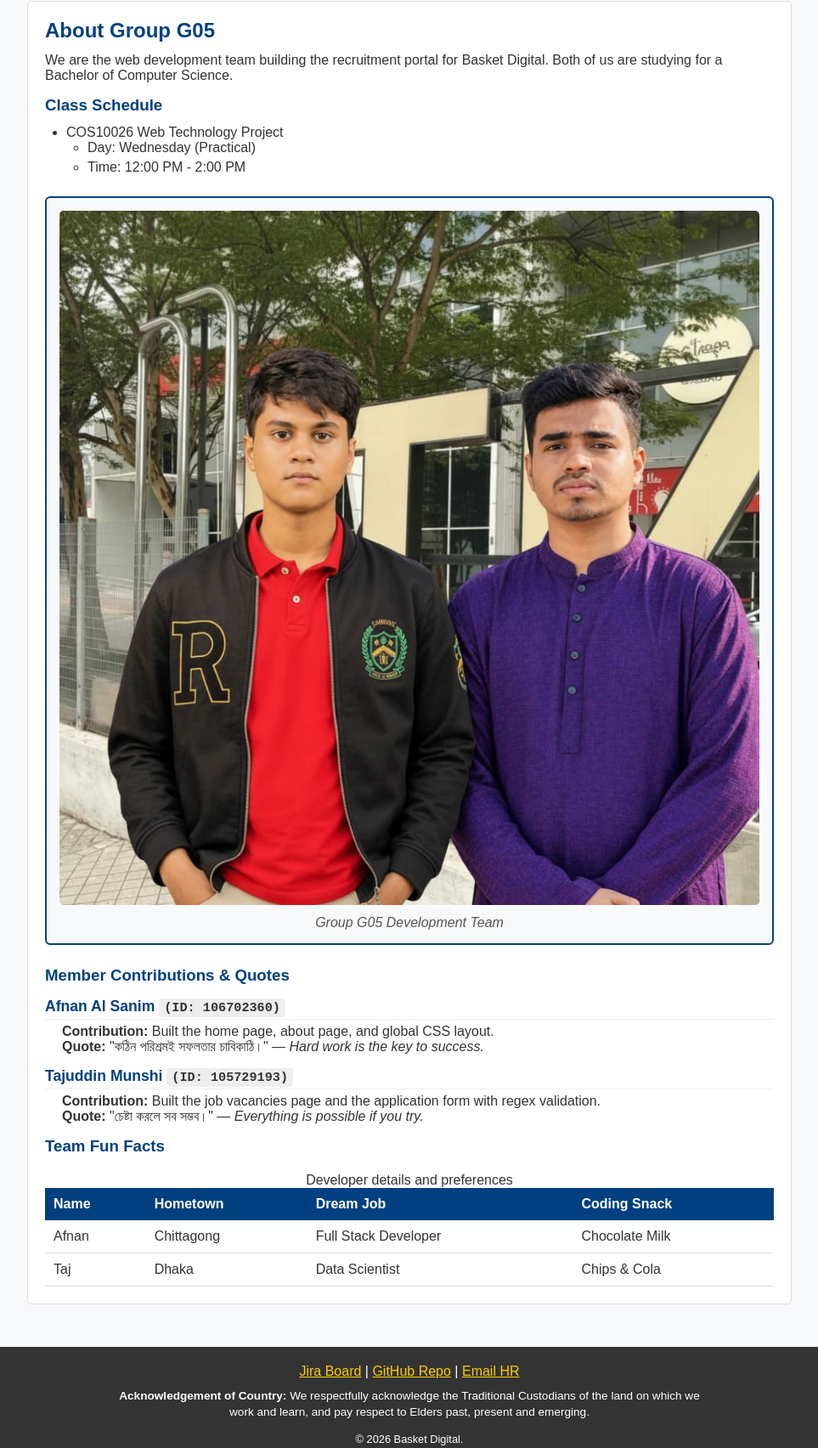
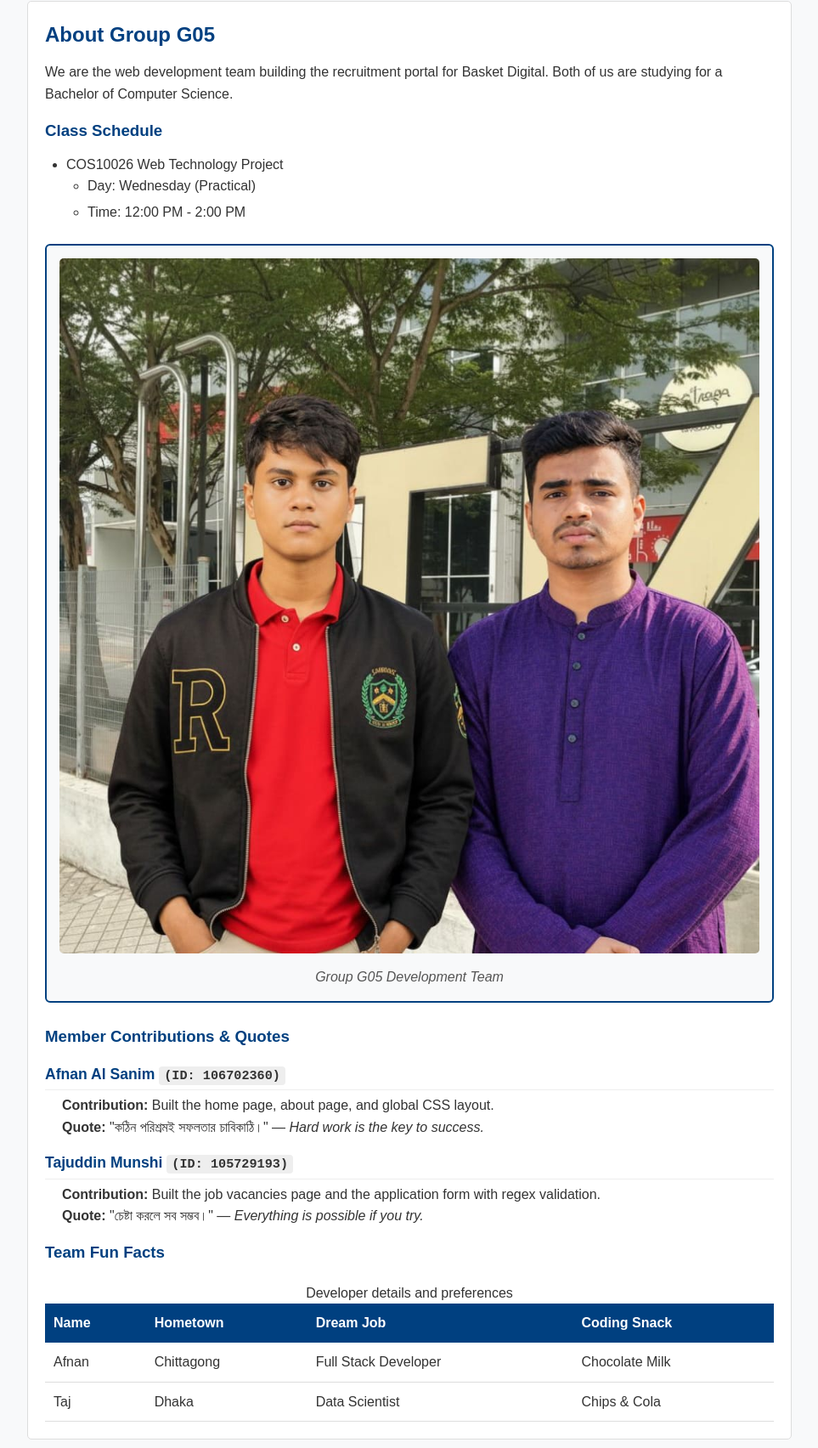
Before and after one commit to 106702360/cos10026-applied-web-project, a plain HTML site: page about.html in a window 1280 px wide. Shown: the part 133-1837 px from the top of the page at 85% size, without its empty margins (158-1121 px from the left). Drawn offline with Linux system fonts and the light colour scheme.

Commit message:
fixing style.css

```diff
--- a/styles/styles.css
+++ b/styles/styles.css
@@ -9,6 +9,13 @@ body {
     font-family: Arial, Helvetica, sans-serif;
     background-color: #f8f9fa;
     color: #333;
+    line-height: 1.6; /* improved readability for accessibility */
+}
+
+/* keyboard navigation focus for accessibility */
+a:focus, button:focus, input:focus, select:focus, textarea:focus {
+    outline: 3px solid #004080;
+    outline-offset: 2px;
 }
 
 /* basic text and list spacing */
@@ -43,17 +50,17 @@ nav a:hover {
 
 
 /* -------------------------------------- */
-/* afnan's css (index & about) */
+/* Afnan's CSS (Index & About pages)      */
 /* -------------------------------------- */
 
-/* Bordered figure requirement */
+/* team photo */
 .team-photo {
     text-align: center;
     margin: 25px 0;
     padding: 15px;
-    border: 2px solid #004080; /* Hex color border */
+    border: 2px solid #004080;
     border-radius: 6px;
-    background-color: #f8f9fa; /* Hex color background */
+    background-color: #f8f9fa;
 }
 
 .team-photo figcaption {
@@ -62,7 +69,7 @@ nav a:hover {
     margin-top: 8px;
 }
 
-/* Styled Student IDs requirement */
+/* student ID tags */
 .student-id {
     font-family: monospace;
     background-color: #eeeeee;
@@ -72,7 +79,7 @@ nav a:hover {
     font-size: 0.95rem;
 }
 
-/* Fun Facts Table with hex colors and hover effect */
+/* fun facts table */
 .fun-table {
     width: 100%;
     border-collapse: collapse;
@@ -80,24 +87,24 @@ nav a:hover {
 }
 
 .fun-table th {
-    background-color: #004080; /* Hex color */
-    color: #ffffff; /* Hex color */
+    background-color: #004080;
+    color: #ffffff;
     padding: 10px;
     text-align: left;
 }
 
 .fun-table td {
     padding: 10px;
-    border-bottom: 1px solid #dddddd; /* Hex color */
+    border-bottom: 1px solid #dddddd;
 }
 
-/* Table hover effect requirement */
+/* table row hover */
 .fun-table tbody tr:hover {
-    background-color: #f1f8ff; /* Hex color */
+    background-color: #f1f8ff;
     cursor: pointer;
 }
 
-/* Definition List styling */
+/* member definition list */
 .member-dt {
     font-size: 1.1rem;
     color: #004080;
@@ -115,9 +122,9 @@ nav a:hover {
 
 
 /* -------------------------------------- */
-/* taj's css (jobs & apply) */
+/* Taj's CSS (Jobs & Apply pages)         */
 /* -------------------------------------- */
-/* taj's css (jobs & apply) */
+
 .apply-form {
     display: flex;
     flex-direction: column;
@@ -141,6 +148,7 @@ nav a:hover {
 }
 .apply-form input[type="text"],
 .apply-form input[type="email"],
+.apply-form input[type="date"],
 .apply-form select,
 .apply-form textarea {
     padding: 8px;
@@ -156,3 +164,10 @@ fieldset {
 .checkbox-group label, fieldset label {
     margin-right: 15px;
 }
+
+/* mobile responsiveness for forms */
+@media screen and (max-width: 768px) {
+    .half-width, .quarter-width {
+        flex: 1 1 100%;
+    }
+}
```
